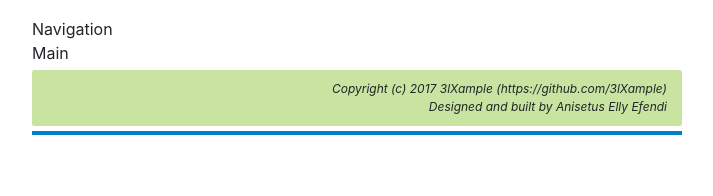
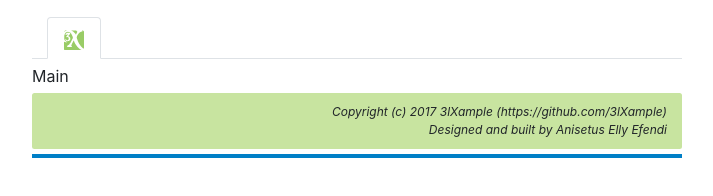
Before and after one commit to 3lXample/example-angularjs-controller, a website: page src/index.html in a window 1280 px wide. Shown: the part 86-282 px from the top of the page, without its empty margins (283-996 px from the left). Drawn offline with nearby package versions, Linux system fonts and the light colour scheme.

Commit message:
Add navigation content

```diff
--- a/src/_app/style.css
+++ b/src/_app/style.css
@@ -20,6 +20,15 @@ body > header h1 {
   margin        : 0;
   line-height   : 0.75;
 }
+body > nav {
+  margin        : 5px 0;
+}
+body > nav ul.nav li.nav-item:first-child {
+  margin-left   : 15px;
+}
+body > nav ul.nav li.nav-item:last-child {
+  margin-right  : 15px;
+}
 body > footer {
   background    : #c8e4a0;
   border-radius : 2.5px;
--- a/src/index.html
+++ b/src/index.html
@@ -44,7 +44,16 @@
       </div>
     </div>
   </header>
-  <nav>Navigation</nav>
+  <nav>
+    <h2 class="sr-only">Navigation</h2>
+    <ul class="nav nav-tabs">
+      <li class="nav-item">
+        <a class="nav-link active" href=".">
+          <img src="_assets/3lXample_icon-20x20.png" width="20" height="20" alt="home">
+        </a>
+      </li>
+    </ul>
+  </nav>
   <main>Main</main>
   <footer>
     <p>Copyright (c) 2017 3lXample (https://github.com/3lXample)</p>
```
Also changed, not shown: src/_assets/3lXample_icon-20x20.png (added).
